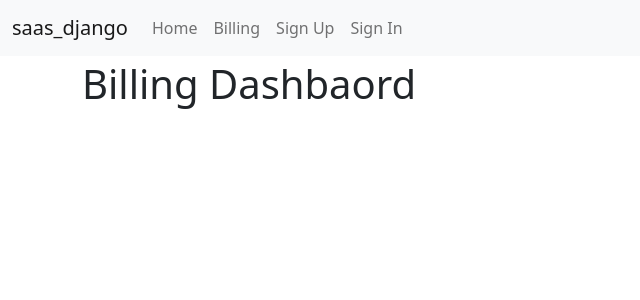
After one commit to lilaclay/saasd, a Django app: page /billing/ in a window 1280 px wide. The commit adds this page. Shown: the top 300 px of the page, without its empty margins (0-640 px from the left). Run offline with Django 4.2, Linux system fonts and the light colour scheme; parts of the project's set-up code (start-up, migrations or seed data) failed here and were passed over; some libraries are stand-ins or nearby versions.

Commit message:
add billing nav item

```diff
--- a/config/settings/base.py
+++ b/config/settings/base.py
@@ -82,8 +82,8 @@ THIRD_PARTY_APPS = [
 
 LOCAL_APPS = [
     "saasd.users",
+    # Your stuff: custom apps go here
     "saasd.billing",
-    # Your stuff: custom apps go here
 ]
 # https://docs.djangoproject.com/en/dev/ref/settings/#installed-apps
 INSTALLED_APPS = DJANGO_APPS + THIRD_PARTY_APPS + LOCAL_APPS
--- a/config/urls.py
+++ b/config/urls.py
@@ -20,6 +20,7 @@ urlpatterns = [
     path("users/", include("saasd.users.urls", namespace="users")),
     path("accounts/", include("allauth.urls")),
     # Your stuff: custom urls includes go here
+    path("billing/", include("saasd.billing.urls", namespace="billing")),
     # ...
     # Media files
     *static(settings.MEDIA_URL, document_root=settings.MEDIA_ROOT),
--- /dev/null
+++ b/saasd/billing/urls.py
@@ -0,0 +1,7 @@
+from django.urls import path
+from saasd.billing.views import billing_home
+
+app_name = "billing"
+urlpatterns = [
+    path("", view=billing_home, name="home"),
+]
--- a/saasd/billing/views.py
+++ b/saasd/billing/views.py
@@ -1,3 +1,5 @@
 from django.shortcuts import render
+from django.http import HttpRequest
 
-# Create your views here.
+def billing_home(request:HttpRequest):
+    return render(request, "billing/billing_home.html")
--- a/saasd/templates/base.html
+++ b/saasd/templates/base.html
@@ -75,7 +75,7 @@
               <a class="nav-link" href="{% url 'home' %}">Home <span class="visually-hidden">(current)</span></a>
             </li>
             <li class="nav-item">
-              <a class="nav-link" href="{% url 'about' %}">About</a>
+              <a class="nav-link" href="{% url 'billing:home' %}">Billing</a>
             </li>
             {% if request.user.is_authenticated %}
               <li class="nav-item">
--- /dev/null
+++ b/saasd/templates/billing/billing_home.html
@@ -0,0 +1,5 @@
+{% extends "base.html" %}
+
+{% block content %}
+    <h1>Billing Dashbaord</h1>
+{% endblock content %}
```
